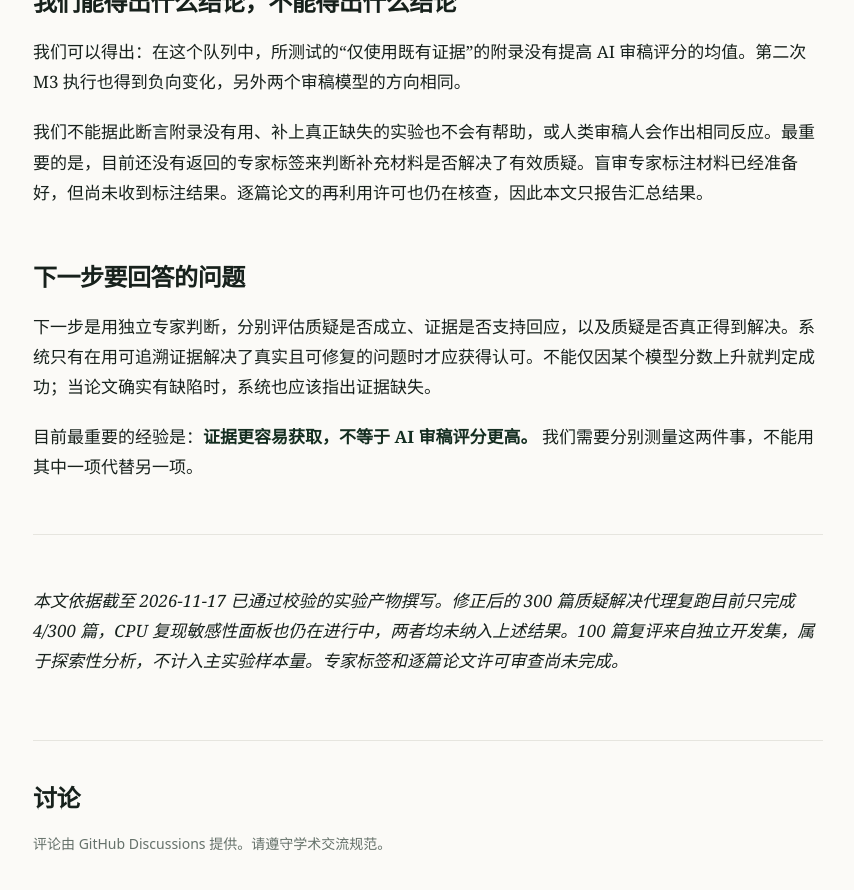
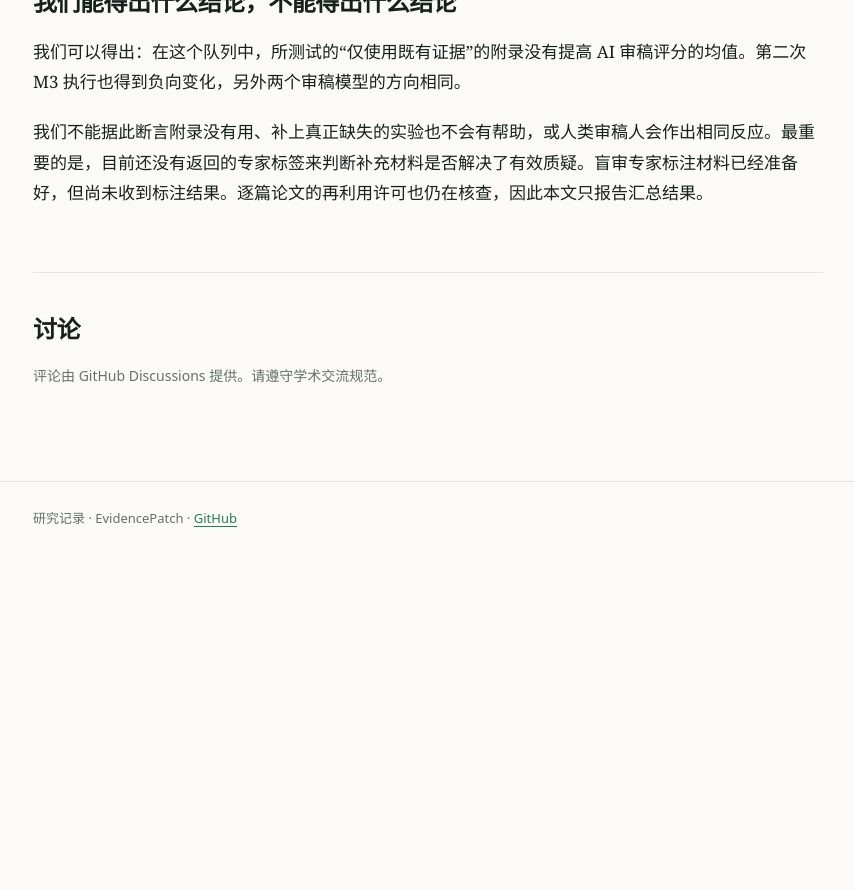
Before and after one commit to FengxianJi/FXJ-BLOG, a Jekyll site: the page built from _posts/2026-11-17-evidence-only-appendices.md, in a window 1280 px wide and 900 px high, scrolled down 1510 px. Shown: the top 890 px of the window, without its empty margins (212-1066 px from the left). Built offline with Jekyll 4.4.1, drawn with Linux system fonts in a browser that asks for light colours; comment, search, counter and statistics services are not loaded; after the commit the page ends 2063 px from its top, so only the background shows below that.

Commit message:
Trim blog ending and status note

```diff
--- a/_posts/2026-11-17-evidence-only-appendices.md
+++ b/_posts/2026-11-17-evidence-only-appendices.md
@@ -33,13 +33,3 @@ AI 评分可能因很多原因变化：证据更容易找到、模型偏好某
 我们可以得出：在这个队列中，所测试的“仅使用既有证据”的附录没有提高 AI 审稿评分的均值。第二次 M3 执行也得到负向变化，另外两个审稿模型的方向相同。
 
 我们不能据此断言附录没有用、补上真正缺失的实验也不会有帮助，或人类审稿人会作出相同反应。最重要的是，目前还没有返回的专家标签来判断补充材料是否解决了有效质疑。盲审专家标注材料已经准备好，但尚未收到标注结果。逐篇论文的再利用许可也仍在核查，因此本文只报告汇总结果。
-
-## 下一步要回答的问题
-
-下一步是用独立专家判断，分别评估质疑是否成立、证据是否支持回应，以及质疑是否真正得到解决。系统只有在用可追溯证据解决了真实且可修复的问题时才应获得认可。不能仅因某个模型分数上升就判定成功；当论文确实有缺陷时，系统也应该指出证据缺失。
-
-目前最重要的经验是：**证据更容易获取，不等于 AI 审稿评分更高。** 我们需要分别测量这两件事，不能用其中一项代替另一项。
-
----
-
-*本文依据截至 2026-11-17 已通过校验的实验产物撰写。修正后的 300 篇质疑解决代理复跑目前只完成 4/300 篇，CPU 复现敏感性面板也仍在进行中，两者均未纳入上述结果。100 篇复评来自独立开发集，属于探索性分析，不计入主实验样本量。专家标签和逐篇论文许可审查尚未完成。*
```
